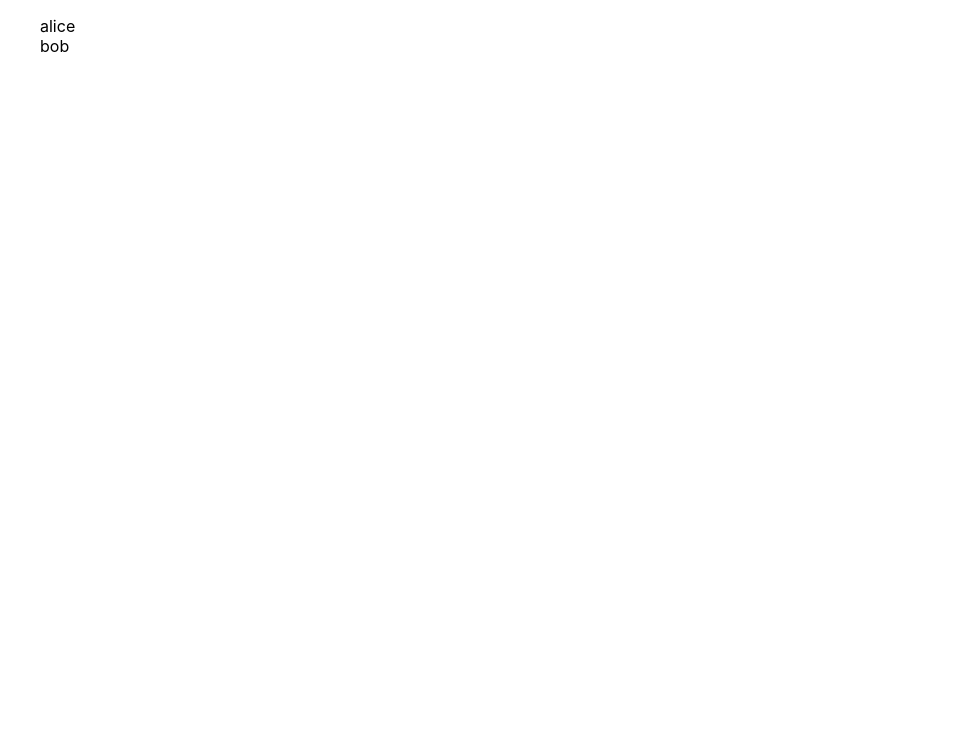
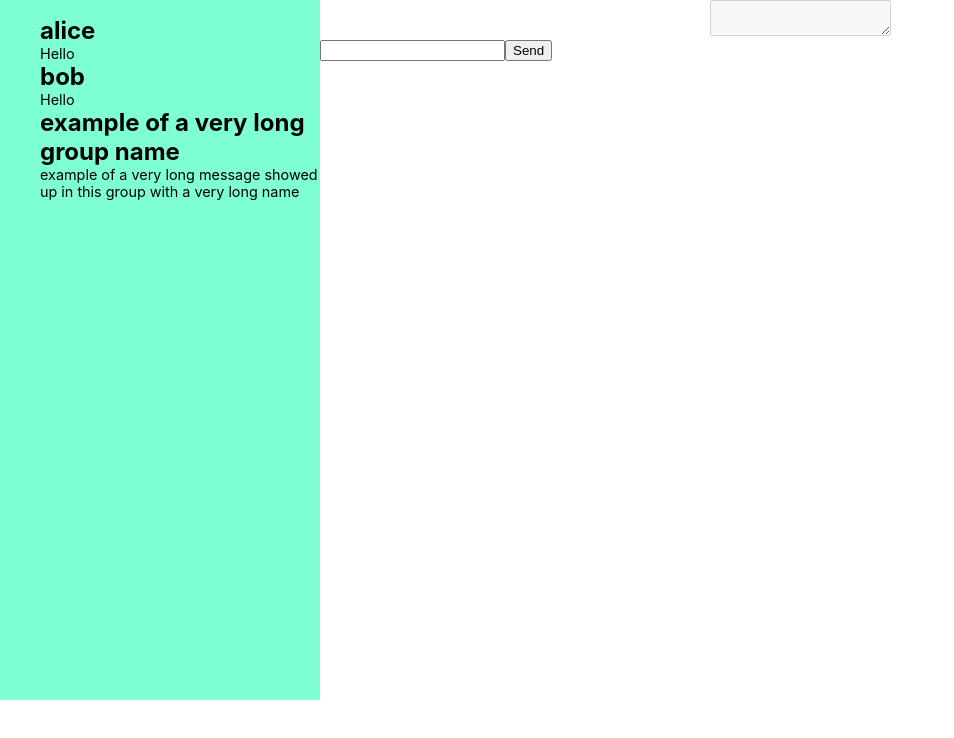
Before and after one commit to trungducle/chatio, a React (Create React App) app in the folder client/: page / in a window 1280 px wide. Shown: the top 738 px of the page, without its empty margins (0-954 px from the left). Built offline with nearby package versions, Linux system fonts and the light colour scheme.

Commit message:
add more to UI

```diff
--- a/client/src/App.css
+++ /dev/null
@@ -1,39 +0,0 @@
-.App {
-  text-align: center;
-  display: flex;
-}
-
-.App-logo {
-  height: 40vmin;
-  pointer-events: none;
-}
-
-@media (prefers-reduced-motion: no-preference) {
-  .App-logo {
-    animation: App-logo-spin infinite 20s linear;
-  }
-}
-
-.App-header {
-  background-color: #282c34;
-  min-height: 100vh;
-  display: flex;
-  flex-direction: column;
-  align-items: center;
-  justify-content: center;
-  font-size: calc(10px + 2vmin);
-  color: white;
-}
-
-.App-link {
-  color: #61dafb;
-}
-
-@keyframes App-logo-spin {
-  from {
-    transform: rotate(0deg);
-  }
-  to {
-    transform: rotate(360deg);
-  }
-}
--- a/client/src/App.js
+++ b/client/src/App.js
@@ -1,9 +1,11 @@
-import UserList from "./components/UserList";
+import RoomList from "./components/RoomList";
+import MessageBox from "./components/MessageBox";
 
 function App() {
   return (
     <div className="App">
-      <UserList />
+      <RoomList />
+      <MessageBox />
     </div>
   );
 }
--- /dev/null
+++ b/client/src/components/MessageBox.jsx
@@ -0,0 +1,72 @@
+import React from "react";
+
+const Message = ({ props }) => {
+  return (
+    <div className='message-item'>
+      <div><b>{this.props.senderName}</b></div>
+      <span>{this.props.text}</span>
+    </div>
+  );
+};
+
+class MessageInput extends React.Component {
+  constructor(props) {
+    super(props);
+    this.state = {
+      input: ""
+    };
+
+    this.sendMessage = this.sendMessage.bind(this);
+  }
+
+  sendMessage() {
+    if (this.state.input !== "") {
+      this.setState({
+        input: ""
+      });
+    }
+  }
+
+  render() {
+    return (
+      <div id="message-input">
+        <input type="text" />
+        <button onClick={this.sendMessage}>Send</button>
+      </div>
+    );
+  }
+}
+
+class MessageBox extends React.Component {
+  constructor(props) {
+    super(props);
+    this.state = {
+      messages: ""
+    };
+
+    this.appendMessage = this.appendMessage.bind(this);
+  }
+
+  appendMessage(event) {
+    this.setState((state) => ({
+      messages: state.messages + event.target.value
+    }));
+  }
+
+  render() {
+    return (
+      <div id="message-box">
+        <textarea name="message-display" id="message-display" value={this.state.messages} disabled></textarea>
+        <MessageInput />
+      </div>
+    );
+  }
+}
+
+// const MessageBox = () => {
+//   return (
+//     <div id="message-box"></div>
+//   );
+// };
+
+export default MessageBox;
--- /dev/null
+++ b/client/src/components/Room.jsx
@@ -0,0 +1,12 @@
+import React from "react";
+
+const Room = ({ id, name, lastMessage }) => {
+  return (
+    <li key={id}>
+      <div className="user-name">{name}</div>
+      <div className="last-message">{lastMessage}</div>
+    </li>
+  );
+};
+
+export default Room;
--- /dev/null
+++ b/client/src/components/RoomList.jsx
@@ -0,0 +1,33 @@
+import React from "react";
+import Room from "./Room";
+
+const RoomList = () => {
+  const users = [
+    {
+      name: "alice",
+      id: 1,
+      lastMessage: "Hello"
+    },
+    {
+      name: "bob",
+      id: 2,
+      lastMessage: "Hello"
+    },
+    {
+      name: "example of a very long group name",
+      id: 3,
+      lastMessage: "example of a very long message showed up in this group with a very long name"
+    }
+  ];
+
+  const userList = users.map((user) => <Room id={user.id} name={user.name} lastMessage={user.lastMessage} />);
+  return (
+    <div id="user-list">
+      <ul>
+        {userList}
+      </ul>
+    </div>
+  );
+};
+
+export default RoomList;
--- a/client/src/components/UserList.jsx
+++ /dev/null
@@ -1,23 +0,0 @@
-import React from "react";
-
-const UserList = () => {
-  const users = [
-    {
-      name: "alice",
-      id: 1
-    },
-    {
-      name: "bob",
-      id: 2
-    }
-  ];
-
-  const userList = users.map((user) => (<li className="user" key={user.id}>{user.name}</li>));
-  return (
-    <ul id="user-list">
-      {userList}
-    </ul>
-  );
-};
-
-export default UserList;
--- a/client/src/index.css
+++ b/client/src/index.css
@@ -7,11 +7,46 @@ body {
   -moz-osx-font-smoothing: grayscale;
 }
 
+.App {
+  text-align: center;
+  display: flex;
+  height: 700px;
+}
+
 code {
   font-family: source-code-pro, Menlo, Monaco, Consolas, 'Courier New',
     monospace;
 }
 
-#user-list {
+ul {
   list-style-type: none;
 }
+
+li {
+  text-align: left;
+}
+
+#user-list {
+  /* display: flex; */
+  flex: 1;
+  background-color: aquamarine;
+}
+
+.user-name {
+  font-weight: bold;
+  font-size: 1.5rem;
+}
+
+.last-message {
+  font-size: 0.9rem;
+}
+
+#message-box {
+  /* display: flex; */
+  flex: 3;
+  /* background-color:red; */
+}
+
+#message-input {
+  display: flex;
+}
```
Also changed, not shown: 2 other files (tests, documents, lock files or other folders).
